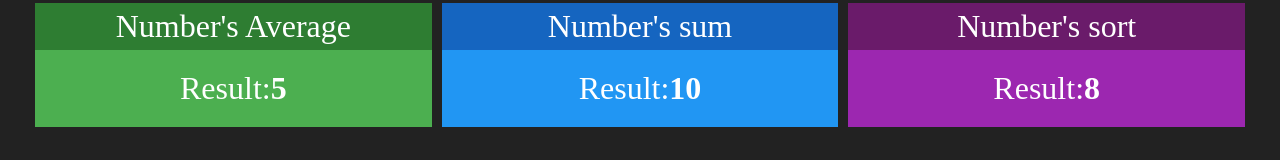
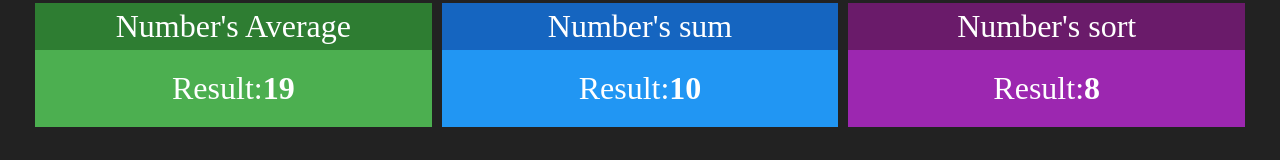
Before and after one commit to thiagomoyses/media-soma-sort, a React (Create React App) app: page / in a window 1280 px wide. Shown: the part 328-488 px from the top of the page. Built offline with nearby package versions, Linux system fonts and the light colour scheme.

Commit message:
getting state value

```diff
--- a/src/components/Average.jsx
+++ b/src/components/Average.jsx
@@ -1,16 +1,27 @@
 import React from 'react';
+import { connect } from 'react-redux';
 
 import Card from './Card';
 
-export default function Average(props){
+function Average(props){
+    const { min, max } = props;
     return(
         <Card title="Number's Average" green>
             <div>
                 <span>
                     <span>Result:</span>
-                    <strong>5</strong>
+                    <strong>{(max + min) / 2}</strong>
                 </span>
             </div>
         </Card>
     );
 }
+
+function mapStateToProps(state){
+    return {
+        min: state.numbers.min,
+        max: state.numbers.max
+    }
+}
+
+export default connect(mapStateToProps)(Average);
--- a/src/store/storeConfig.js
+++ b/src/store/storeConfig.js
@@ -2,19 +2,11 @@
 
 const reducers = combineReducers({
     numbers: (state, action) => {
-        console.log(state, ' ', action);
+        // console.log(state, ' ', action);
         return {
-            min: 1,
-            max: 10
+            min: 7,
+            max: 31
         }
-    },
-    names: (state, action) => {
-        console.log(state, ' ', action);
-        return [
-            'ana',
-            'bia',
-            'carlos'
-        ]
     }
 });
 
```
